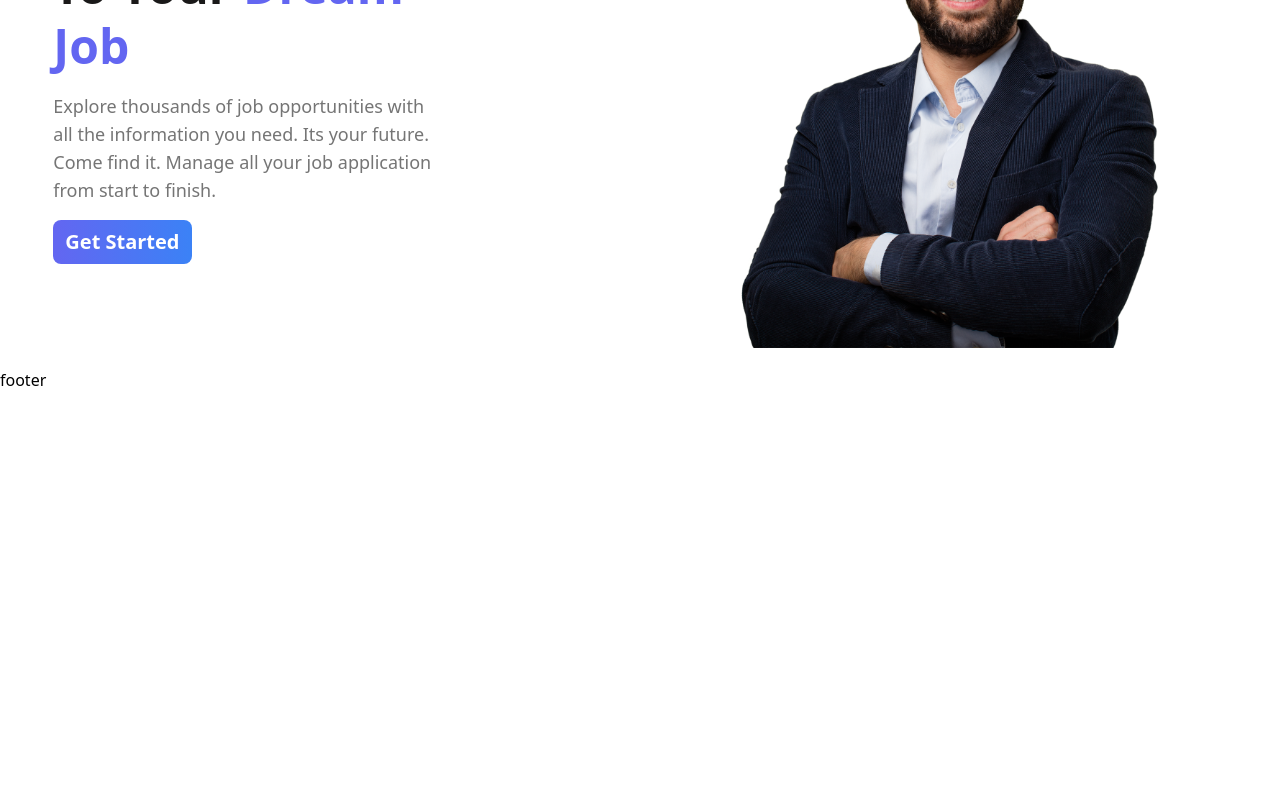
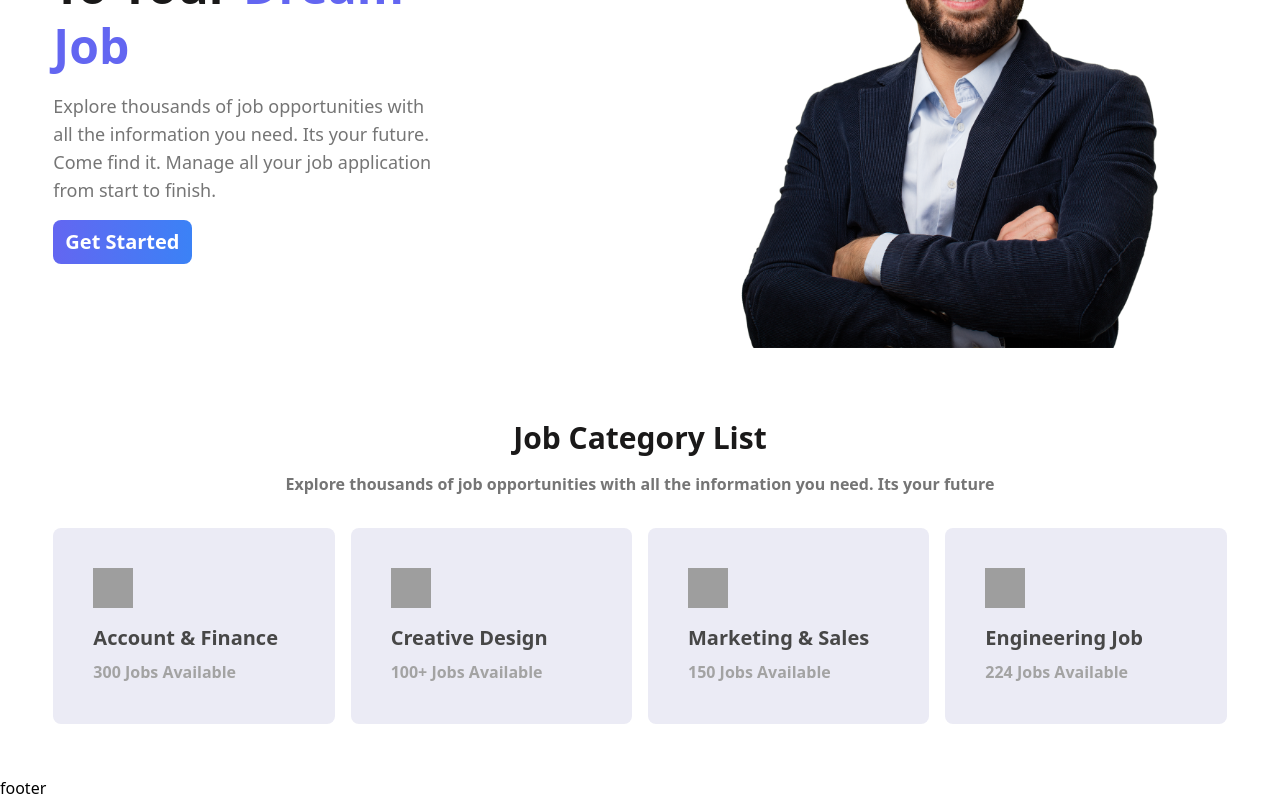
Before and after one commit to Humayun63/job-venture, a React (Vite) app: page / in a window 1280 px wide. Shown: the part 287-1087 px from the top of the page. Before the commit the page ends 800 px from the top, so only its background shows below. Built offline with nearby package versions, Linux system fonts and the light colour scheme; grey boxes are pictures that could not be loaded.

Commit message:
category section added

```diff
--- /dev/null
+++ b/public/catagory.json
@@ -0,0 +1,26 @@
+[
+    {
+        "id": 1,
+        "logo": "https://i.ibb.co/J2CwKgc/accounts-1.png",
+        "title": "Account & Finance",
+        "subtitle": "300 Jobs Available"
+    },
+    {
+        "id": 2,
+        "logo": "https://i.ibb.co/xKZLCTH/business-1.png",
+        "title": "Creative Design",
+        "subtitle": "100+ Jobs Available"
+    },
+    {
+        "id": 3,
+        "logo": "https://i.ibb.co/zFV5vrc/social-media-1.png",
+        "title": "Marketing & Sales",
+        "subtitle": "150 Jobs Available"
+    },
+    {
+        "id": 4,
+        "logo": "https://i.ibb.co/RpbVdfJ/chip-1.png",
+        "title": "Engineering Job",
+        "subtitle": "224 Jobs Available"
+    }
+]
--- a/src/Components/Home.jsx
+++ b/src/Components/Home.jsx
@@ -1,8 +1,16 @@
-import React from 'react';
+import React, { useEffect, useState } from 'react';
 import bannerParson from '../assets/banner-person.png'
+import SingleCard from './SingleCard';
 
 const Home = () => {
+    const [cards, setCards] = useState([]);
+    useEffect(() => {
+        fetch('catagory.json')
+            .then(res => res.json())
+            .then(cards => setCards(cards));
+    }, [])
     return (
+        <>
             <header className='my-container flex flex-col-reverse md:flex-row justify-between items-center gap-4 px-4 lg:px-0'>
                 <div className='w-full md:w-2/4 lg:w-1/3'>
                     <h2 className='text-[#1A1919] text-5xl font-bold leading-tight'>One Step Closer To Your <span className='text-indigo-500'>Dream Job</span></h2>
@@ -10,9 +18,29 @@ const Home = () => {
                     <button className='primary-btn'>Get Started</button>
                 </div>
                 <div className='w-full md:w-2/4 lg:w-2/4'>
-                <img src={bannerParson} alt="Banner Person" className='w-fit'/>
+                    <img src={bannerParson} alt="Banner Person" className='w-fit' />
                 </div>
             </header>
+            <main>
+                <section className='my-container mt-12'>
+                    <h2 className='section-title'>Job Category List</h2>
+                    <p className="sub-title">Explore thousands of job opportunities with all the information you need. Its your future</p>
+                    <div className='grid grid-cols-1 md:grid-cols-2 lg:grid-cols-4 gap-4 my-8'>
+                        {
+                            cards.map(card => (
+                                <SingleCard
+                                    key={card.id}
+                                    card={card}
+                                >
+                                </SingleCard>
+                            )
+                            )
+                        }
+                    </div>
+                </section>
+            </main>
+        </>
+
     );
 };
 
--- /dev/null
+++ b/src/Components/SingleCard.jsx
@@ -0,0 +1,14 @@
+import React from 'react';
+
+const SingleCard = ({card}) => {
+    const {title, subtitle, logo} = card;
+    return (
+        <div className='rounded-lg bg-[#ebebf5] p-10'>
+            <img src={logo} alt="Card Logo" className='w-10 h-10 mb-4'/>
+            <h3 className="card-title">{title}</h3>
+            <p className="card-sub-title">{subtitle}</p>
+        </div>
+    );
+};
+
+export default SingleCard;
--- a/src/index.css
+++ b/src/index.css
@@ -2,7 +2,7 @@
 @tailwind components;
 @tailwind utilities;
 .my-container{
-    @apply  lg:w-11/12 mx-auto mb-4 py-1
+    @apply  lg:w-11/12 mx-auto mb-4 py-1 px-3 lg:px-0
 }
 .active{
     @apply text-xl font-medium text-blue-600
@@ -13,3 +13,15 @@
 .primary-btn{
     @apply  rounded-lg bg-gradient-to-r from-indigo-500 from-0% to-blue-500 to-100% text-white font-semibold text-xl px-3 py-2 hover:bg-gradient-to-tr hover:from-blue-500 hover:to-indigo-500
 }
+.section-title{
+    @apply text-3xl font-bold text-[#1A1919] my-4 text-center
+}
+.sub-title{
+    @apply text-base text-[#757575] font-semibold my-4 text-center
+}
+.card-title{
+    @apply text-[#474747] font-bold text-xl my-2
+}
+.card-sub-title{
+    @apply text-[#A3A3A3] font-semibold text-base
+}
```
Lines whose indentation alone changed are shown as unchanged.
